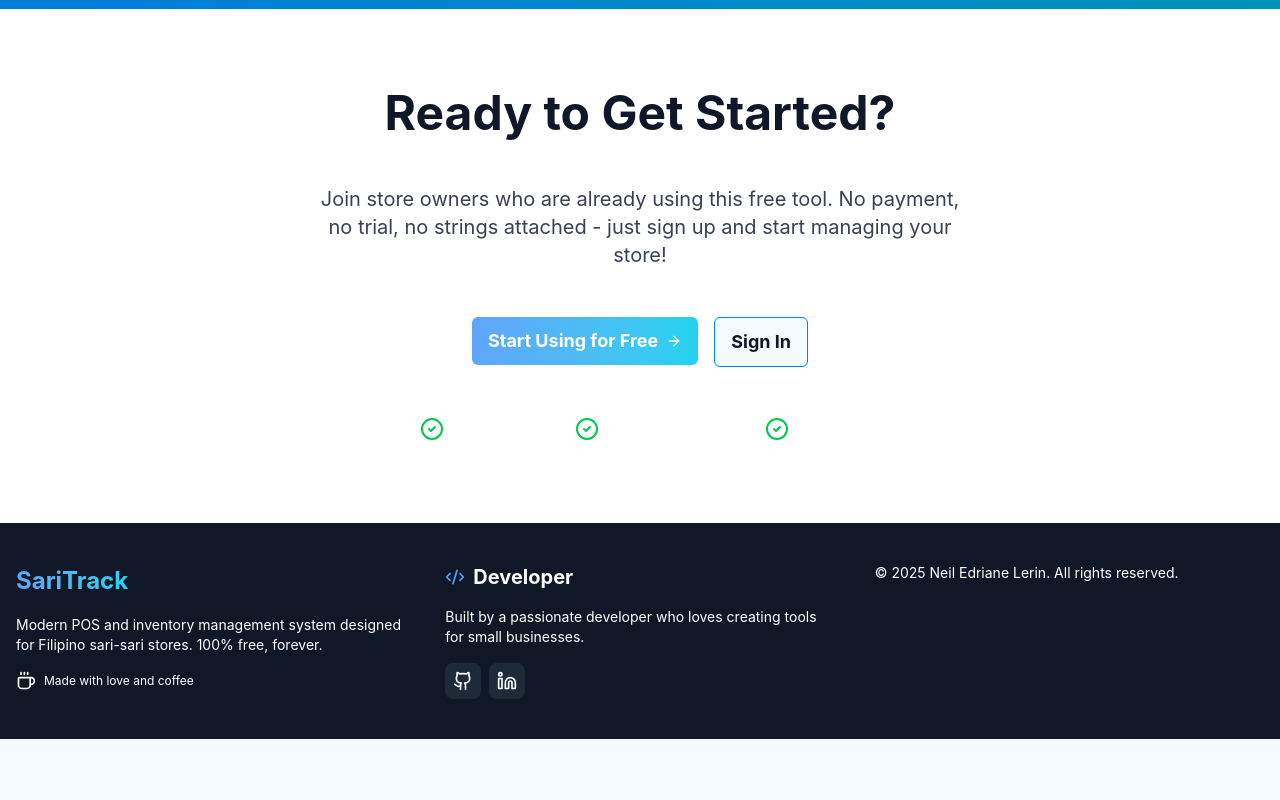
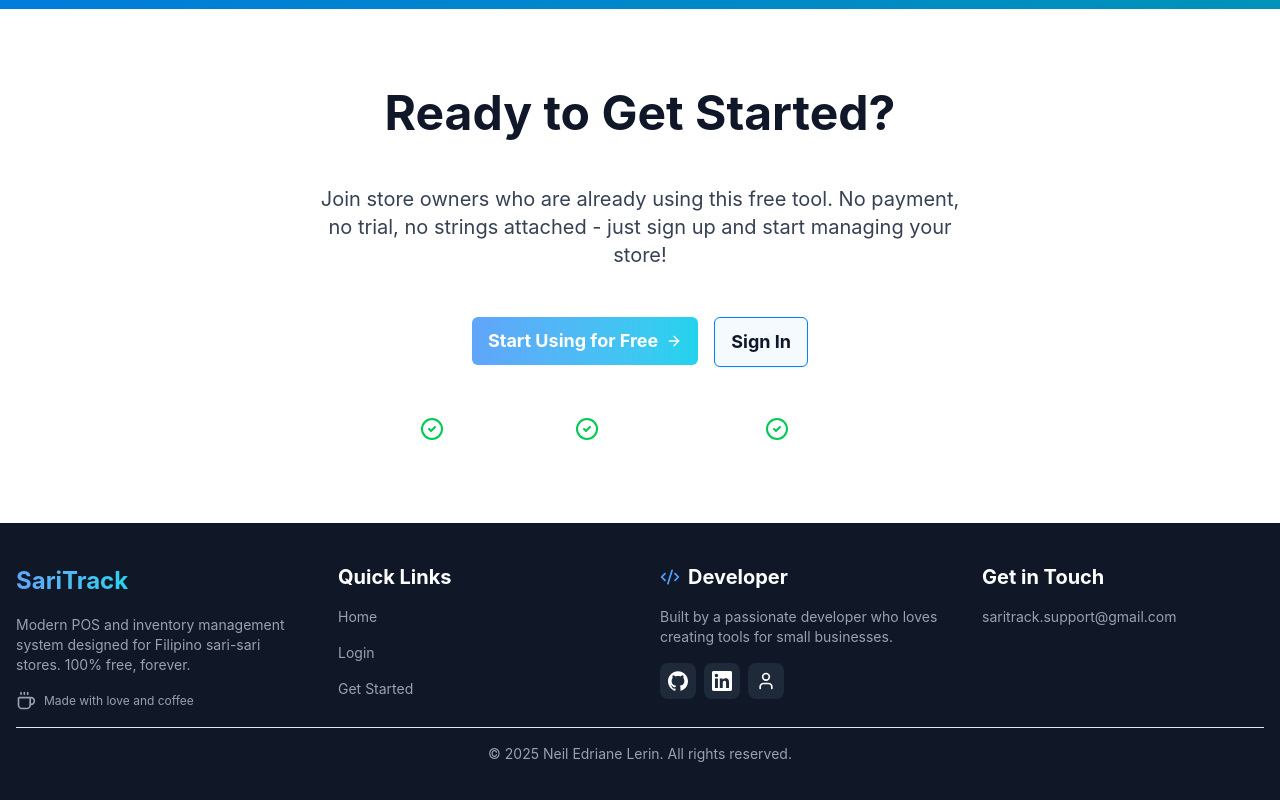
Before and after one commit to neillerin99/sari-track-frontend, a React (Vite) app: page / in a window 1280 px wide. Shown: the part 2273-3073 px from the top of the page. Before the commit the page ends 3012 px from the top, so only its background shows below. Built offline with nearby package versions, Linux system fonts and the light colour scheme.

Commit message:
feat: footer layout update
-new footer layout update

```diff
--- a/package.json
+++ b/package.json
@@ -23,6 +23,7 @@
     "motion": "^12.23.24",
     "react": "^19.2.0",
     "react-dom": "^19.2.0",
+    "react-icons": "^5.5.0",
     "tailwind-merge": "^3.4.0",
     "tailwindcss": "^4.0.6",
     "zod": "^4.1.12"
--- a/src/features/common/sections/Footer.tsx
+++ b/src/features/common/sections/Footer.tsx
@@ -1,13 +1,14 @@
 import Wrapper from "@/components/common/Wrapper";
 import { Button } from "@/components/ui/button";
-import { useNavigate } from "@tanstack/react-router";
-import { CodeXml, Coffee, Github, Linkedin } from "lucide-react";
-
+import { Link, useNavigate } from "@tanstack/react-router";
+import { CodeXml, Coffee, User } from "lucide-react";
+import { SiGithub, SiLinkedin } from "react-icons/si";
 export default function Footer() {
   const navigate = useNavigate();
   return (
     <footer className="min-h-40 bg-gray-900 dark:bg-black text-white transition-colors duration-300 w-full">
-      <Wrapper className="grid grid-cols-1 sm:grid-cols-2 lg:grid-cols-3 gap-10 py-10">
+      <Wrapper className=" flex flex-col gap-4 py-10 ">
+        <div className="grid grid-cols-1 sm:grid-cols-2 lg:grid-cols-4 gap-10">
           <div className="flex flex-col items-start gap-4">
             <Button
               className="text-2xl font-bold bg-linear-to-r from-(--text-gradient-from) to-(--text-gradient-to) dark:from-(--text-gradient-from) dark:to-(--text-gradient-to) bg-clip-text text-transparent cursor-pointer p-0"
@@ -19,45 +20,81 @@ export default function Footer() {
             >
               SariTrack
             </Button>
-          <p className="sm:text-sm text-md">
+            <p className="sm:text-sm text-md text-gray-400">
               Modern POS and inventory management system designed for Filipino
               sari-sari stores. 100% free, forever.
             </p>
-          <span className="flex gap-2 items-center text-xs">
+            <span className="flex gap-2 items-center text-xs text-gray-400">
               <Coffee size={20} />
               Made with love and coffee
             </span>
+          </div>
+          <div className="flex flex-col gap-4">
+            <h2 className="flex flex-row gap-2 items-center font-bold text-xl">
+              Quick Links
+            </h2>
+            <Link to={"/"} className="text-sm text-gray-400">
+              Home
+            </Link>
+            <Link to={"/login"} className="text-sm text-gray-400">
+              Login
+            </Link>
+            <Link to={"/login"} className="text-sm text-gray-400">
+              Get Started
+            </Link>
           </div>
           <div className="flex flex-col gap-4">
             <span className="flex flex-row gap-2 items-center font-bold text-xl">
               <CodeXml className="text-blue-400" size={20} />
               Developer
             </span>
-          <p className="text-sm text-[--subtext]">
+            <p className="text-sm text-gray-400">
               Built by a passionate developer who loves creating tools for small
               businesses.
             </p>
-          <div className="flex gap-2">
+            <div className="flex gap-2 ">
               <a
-              href="https://github.com/yourusername"
+                href="https://github.com/neillerin99"
                 target="_blank"
                 rel="noopener noreferrer"
                 className="bg-gray-800 hover:bg-blue-600 p-2 rounded-lg transition-colors"
               >
-              <Github className="h-5 w-5" />
+                <SiGithub className="h-5 w-5" />
               </a>
               <a
-              href="https://linkedin.com/in/yourprofile"
+                href="https://www.linkedin.com/in/neil-edriane-lerin/"
                 target="_blank"
                 rel="noopener noreferrer"
                 className="bg-gray-800 hover:bg-blue-600 p-2 rounded-lg transition-colors"
               >
-              <Linkedin className="h-5 w-5" />
+                <SiLinkedin className="h-5 w-5" />
+              </a>
+              <a
+                href="https://neil-lerin.vercel.app/"
+                target="_blank"
+                rel="noopener noreferrer"
+                className="bg-gray-800 hover:bg-blue-600 p-2 rounded-lg transition-colors"
+              >
+                <User className="h-5 w-5" />
               </a>
             </div>
           </div>
+          <div className="flex flex-col gap-4">
+            <h2 className="flex flex-row gap-2 items-center font-bold text-xl">
+              Get in Touch
+            </h2>
+            <a
+              href="mailto:saritrack.mailer@gmail.com"
+              className="text-sm text-gray-400"
+            >
+              saritrack.support@gmail.com
+            </a>
+          </div>
+        </div>
+
+        <hr className="w-full " />
         <div>
-          <p className="text-sm">
+          <p className="text-sm text-center text-gray-400">
             &copy; {new Date().getFullYear()} Neil Edriane Lerin. All rights
             reserved.
           </p>
```
Also changed, not shown: 1 other file (tests, documents, lock files or other folders). Lines whose indentation alone changed are shown as unchanged.
